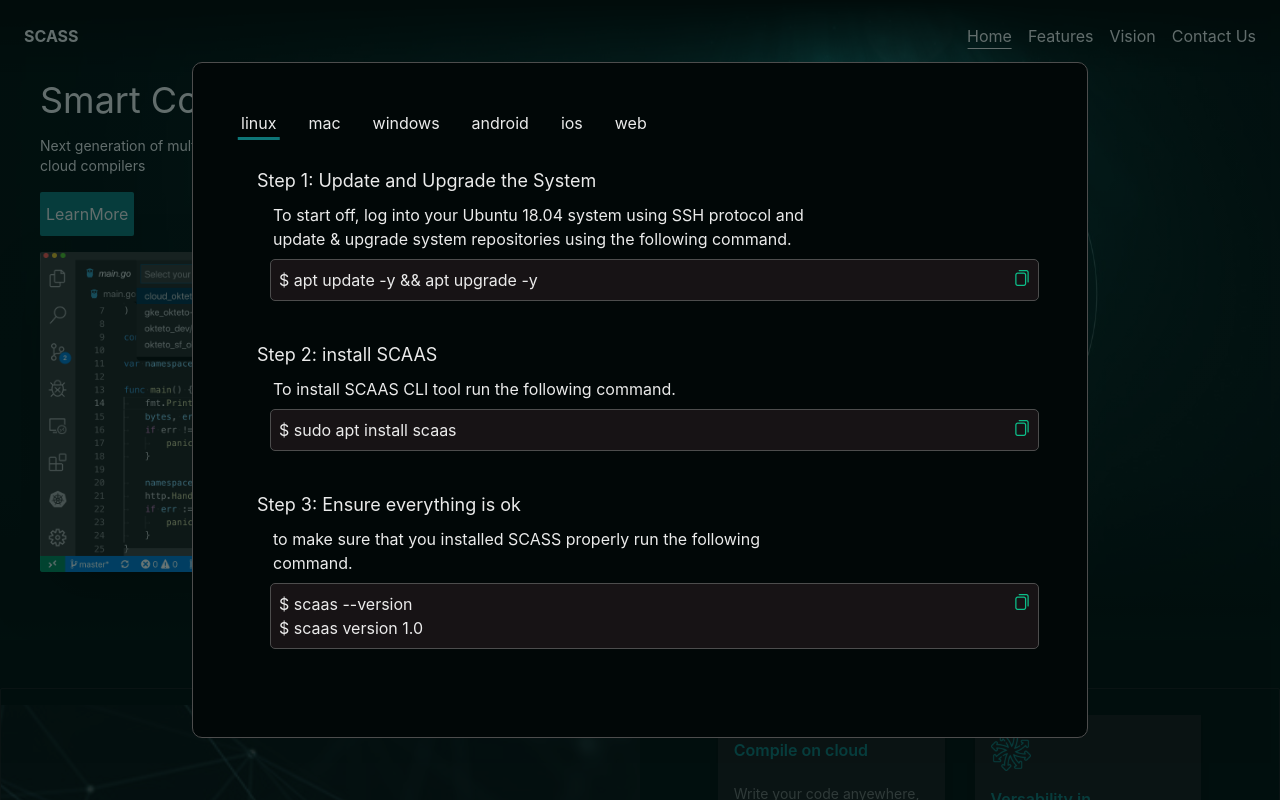
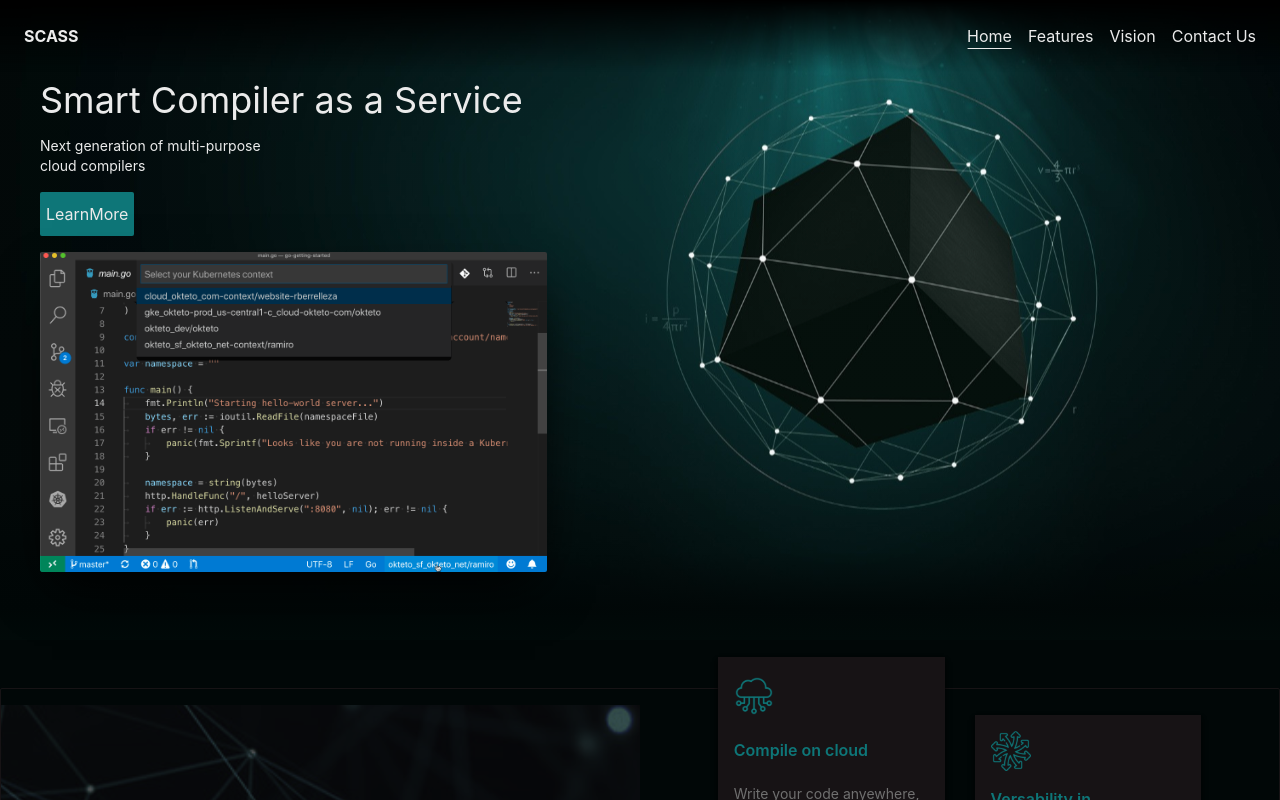
Before and after one commit to SmartCompiler/caas-website, a Next.js app: page / in a window 1280 px wide. Shown: the top 800 px of the page. Built offline with nearby package versions, Linux system fonts and the light colour scheme.

Commit message:
[FEAT]: add responsive modal

```diff
--- /dev/null
+++ b/components/InstallModal/CloseModal.tsx
@@ -0,0 +1,18 @@
+import Image from 'next/image'
+import React from 'react'
+import { CloseModalButon } from './style'
+
+interface CloseModalInt{
+    setIsModalOpen: React.Dispatch<React.SetStateAction<boolean>>
+}
+export default function CloseModal({setIsModalOpen}: CloseModalInt) {
+    const handleClickCloseModal = (e: React.MouseEvent) => {
+        e.stopPropagation()
+        setIsModalOpen(false)
+    }
+  return (
+    <CloseModalButon className='md:hidden absolute right-2' onClick={handleClickCloseModal} >
+        <Image width={20} height={20} src='/Close.png' alt='close modal' />
+    </CloseModalButon>
+  )
+}
--- a/components/InstallModal/StepDetails.tsx
+++ b/components/InstallModal/StepDetails.tsx
@@ -37,8 +37,8 @@ export default function StepDetails({ title, description, code, codeCopy }: Step
   return (
     <div className='flex flex-col mb-10'>
         <div className='mb-2 text-lg'>{ title }</div>
-        <p className='pl-4 mb-2 w-3/4'>{description}</p>
-        <CodeContainer className='pl-4 flex justify-between relative'>
+        <p className='pl-4 mb-2 w-full lg:w-3/4'>{description}</p>
+        <CodeContainer className='flex justify-between relative'>
             { code }
             <button className='clipBoadIcon absolute right-2' onClick={ handleClickCopyIcon }>
                 <CopiedToClipboadMessage
--- a/components/InstallModal/index.tsx
+++ b/components/InstallModal/index.tsx
@@ -1,50 +1,28 @@
 import React, { useState } from 'react'
+import { tabButtonTypes } from '../../types'
+import { modalTabs } from '../../utilities/statics'
+import CloseModal from './CloseModal'
 import CommingSoon from './CommingSoon'
 import InstallLinux from './InstallLinux'
 import { ModalbackgroundWrapper, ModalContainer, ModalTabsContainer } from './style'
 import TabButton from './TabButton'
 
-export type tabButtonTypes = 'linux'|'mac'|'windows'|'android'|'ios'|'web'
 
-export default function InstallModal() {
+interface InstallModal{
+    setIsModalOpen: React.Dispatch<React.SetStateAction<boolean>>
+    isModalOpen: boolean
+}
+export default function InstallModal({ setIsModalOpen, isModalOpen }: InstallModal) {
+    const [ currentTab, setCurrentTab ] = useState<tabButtonTypes>(modalTabs[0].title)
 
-    const tabsData:{ title: tabButtonTypes, component: JSX.Element}[] = [
-        {
-            title: 'linux',
-            component: <InstallLinux />
-        },
-        {
-            title: 'mac',
-            component: <CommingSoon />
-        },
-        {
-            title: 'windows',
-            component: <CommingSoon />
-        },
-        {
-            title: 'android',
-            component: <CommingSoon />
-        },
-        {
-            title: 'ios',
-            component: <CommingSoon />
-        },
-        {
-            title: 'web',
-            component: <CommingSoon />
-        },
-    ]
-
-    const [ currentTab, setCurrentTab ] = useState<tabButtonTypes>(tabsData[0].title)
-
-
-    const tabs = tabsData.map( (tabItem, index) => <TabButton key={index} currentTab={currentTab} setCurrentTab={setCurrentTab} title={tabItem.title} /> )
-    const currentComponentData = tabsData.find( tabItem => currentTab === tabItem.title )
+    const tabs = modalTabs.map( (tabItem, index) => <TabButton key={index} currentTab={currentTab} setCurrentTab={setCurrentTab} title={tabItem.title} /> )
+    const currentComponentData = modalTabs.find( tabItem => currentTab === tabItem.title )
 
   return (
-    <ModalbackgroundWrapper>
-        <ModalContainer>
-            <ModalTabsContainer className='flex justify-start items-start'>
+    <ModalbackgroundWrapper className={`${isModalOpen ? 'flex': 'hidden'}`} onClick={() => setIsModalOpen(false)}>
+        <ModalContainer className='p-4 md:p-12 overflow-visible relative' onClick={e => e.stopPropagation()}>
+            <CloseModal setIsModalOpen={setIsModalOpen} />
+            <ModalTabsContainer className='flex justify-start items-start overflow-x-scroll md:overflow-hidden w-full'>
                 { tabs }
             </ModalTabsContainer>
 
--- a/components/InstallModal/style.tsx
+++ b/components/InstallModal/style.tsx
@@ -1,4 +1,7 @@
 import styled from "styled-components"
+import { mediaQueries } from "../../utilities/configs"
+
+const responsiveTabHeight = '3rem';
 
 export const ModalbackgroundWrapper = styled.div`
 height: 100vh;
@@ -8,7 +11,6 @@ top: 0;
 left: 0;
 z-index: 10;
 background: #02161396;
-display: flex;
 justify-content: center;
 align-items: center;
 `
@@ -16,18 +18,25 @@ align-items: center;
 export const ModalContainer = styled.div`
     border-radius: 10px;
     width: clamp(50vw, 70vw, 60rem);
-height: clamp(auto, auto, 80vh);
+    height: auto;
     display: flex;
     flex-direction: column;
     align-items: flex-start;
     justify-content: center;
-padding: 3rem;
     border: 1px solid #4D4D4D;
     background: var(--color-bg-dark);
+
+    @media screen and (max-width: ${mediaQueries.sm}px) {
+        width: 90vw;
+        max-height: 90vh;
+    }
 `
 
 export const ModalTabsContainer = styled.div`
-
+    height: 2rem;
+    @media screen and (max-width: ${mediaQueries.sm}px) {
+        height: ${responsiveTabHeight};
+    }
 `
 
 interface TabButtonItem{
@@ -58,6 +67,15 @@ export const MainContentWrapper = styled.div`
     min-height: 50vh;
     padding-left: 1rem;
     padding-top: 2rem;
+
+    @media screen and (max-width: ${mediaQueries.sm}px) {
+        height: calc( 100% - ${responsiveTabHeight} );
+        overflow-y: auto;
+        padding-left: 0;
+        padding-right: .5rem;
+        padding-top: 0;
+
+    }
 `
 
 export const CodeContainer = styled.div`
@@ -66,6 +84,9 @@ export const CodeContainer = styled.div`
     padding: .5rem;
     margin-left: 13px;
     border: 1px solid #4D4D4D;
+    @media screen and (max-width: ${mediaQueries.sm}px) {
+        padding-right: 1.7rem;
+    }
 `
 
 export const CopiedToClipboadMessage = styled.span`
@@ -73,3 +94,7 @@ export const CopiedToClipboadMessage = styled.span`
     bottom: 110%;
     right: -2px;
 `
+
+export const CloseModalButon = styled.button`
+    top: -1.5rem;
+`
--- a/components/Landing/index.tsx
+++ b/components/Landing/index.tsx
@@ -1,4 +1,4 @@
-import React from 'react'
+import React, { useState } from 'react'
 import { medias, sectionsTitle, StaticMessges } from '../../utilities/statics'
 import PrimaryBtn from '../global/primaryBtn'
 import CodingDemo from './CodingDemo'
@@ -6,10 +6,11 @@ import InstallModal from '../InstallModal'
 import { LandingWrapper } from './style'
 
 export default function Landing() {
+  const [ isModalOpen, setIsModalOpen ] = useState(false)
 
   return (
     <>
-      <InstallModal />
+      <InstallModal isModalOpen={isModalOpen} setIsModalOpen={setIsModalOpen} />
       <LandingWrapper id={sectionsTitle[0]} className='w-full pt-20 mb-0 sm:mb-28 px-10'>
 
         <div className='container mx-auto flex flex-col items-start'>
@@ -18,7 +19,7 @@ export default function Landing() {
 
             <div className='w-64 mb-4 text-sm'>{ StaticMessges.landing.description }</div>
 
-            <PrimaryBtn text={ StaticMessges.landing.button } classNames='mb-4' />
+            <PrimaryBtn text={ StaticMessges.landing.button } classNames='mb-4' onClickHandler={() => setIsModalOpen(true)}/>
 
             <CodingDemo />
 
--- /dev/null
+++ b/types/index.ts
@@ -0,0 +1 @@
+export type tabButtonTypes = 'linux'|'mac'|'windows'|'android'|'ios'|'web'
--- a/utilities/statics.tsx
+++ b/utilities/statics.tsx
@@ -1,3 +1,7 @@
+import CommingSoon from "../components/InstallModal/CommingSoon"
+import InstallLinux from "../components/InstallModal/InstallLinux"
+import { tabButtonTypes } from "../types"
+
 type sectionsArrayType = [
     'Home',
     'Features',
@@ -39,6 +43,33 @@ export const medias = {
     vision: '/Vision.svg',
     statistics: '/statistics.svg'
 }
+
+export const modalTabs:{ title: tabButtonTypes, component: JSX.Element}[] = [
+    {
+        title: 'linux',
+        component: <InstallLinux />
+    },
+    {
+        title: 'mac',
+        component: <CommingSoon />
+    },
+    {
+        title: 'windows',
+        component: <CommingSoon />
+    },
+    {
+        title: 'android',
+        component: <CommingSoon />
+    },
+    {
+        title: 'ios',
+        component: <CommingSoon />
+    },
+    {
+        title: 'web',
+        component: <CommingSoon />
+    },
+]
 
 export const StaticMessges =  {
     global: {
```
Lines whose indentation alone changed are shown as unchanged.
